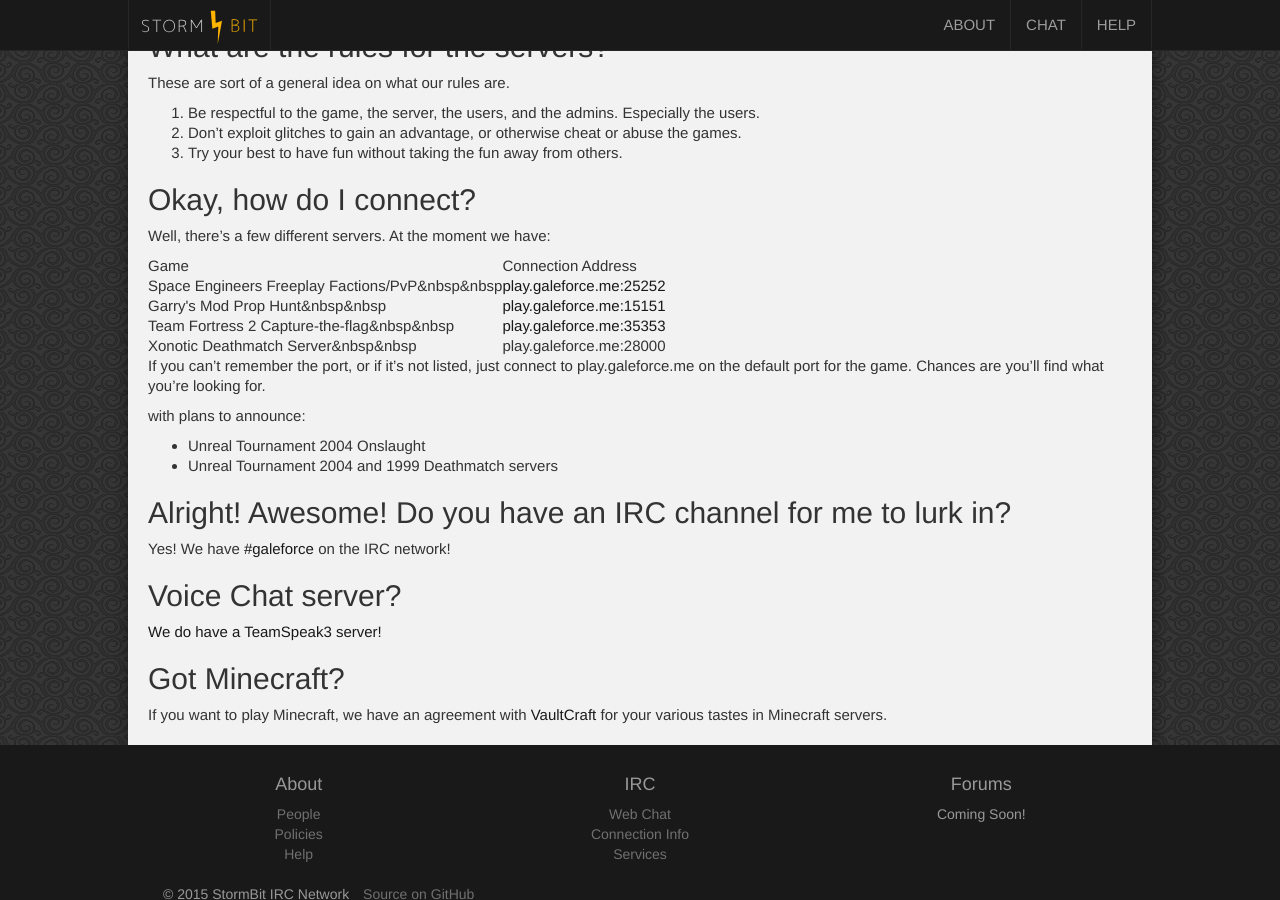
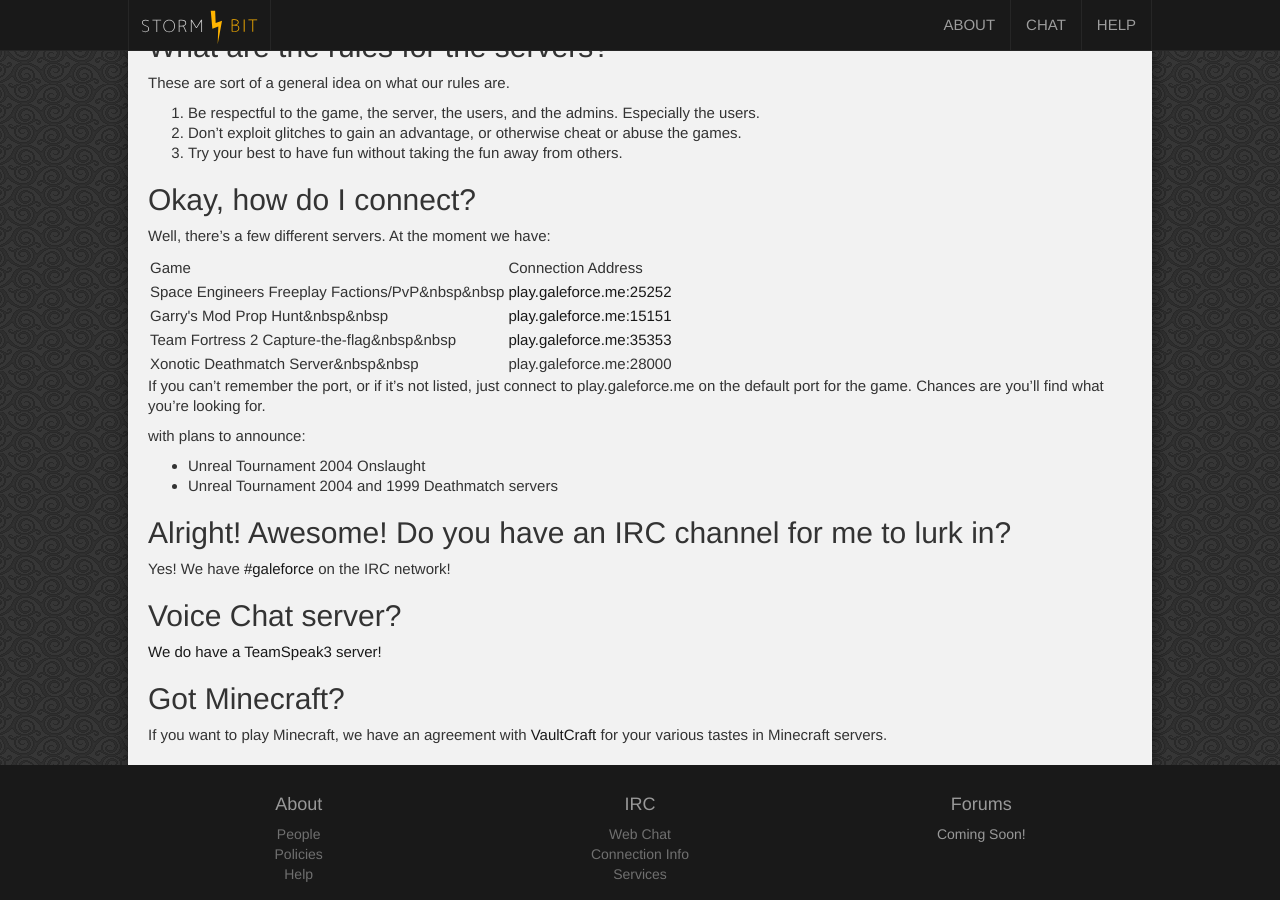
Before and after one commit to StormBit/stormbit.github.io, a Jekyll site: the page built from games.md, in a window 1280 px wide and 900 px high, scrolled down 248 px. Built offline with Jekyll 4.4.1, drawn with Linux system fonts in a browser that asks for light colours; nearby versions of some CDN libraries.

Commit message:
Update games.md
added css for connection url table

```diff
--- a/games.md
+++ b/games.md
@@ -15,7 +15,18 @@
 ##Okay, how do I connect?
 Well, there's a few different servers. At the moment we have:
 
-<table>
+<style>
+.connecturltable {
+	padding:5px;
+}
+.connecturltable thead {
+	text-decoration:bold;
+}
+.connecturltable td {
+	padding:2px;
+}
+</style>
+<table class="connecturltable">
 	<thead>
 		<td>Game</td>
 		<td>Connection Address</td>
```
